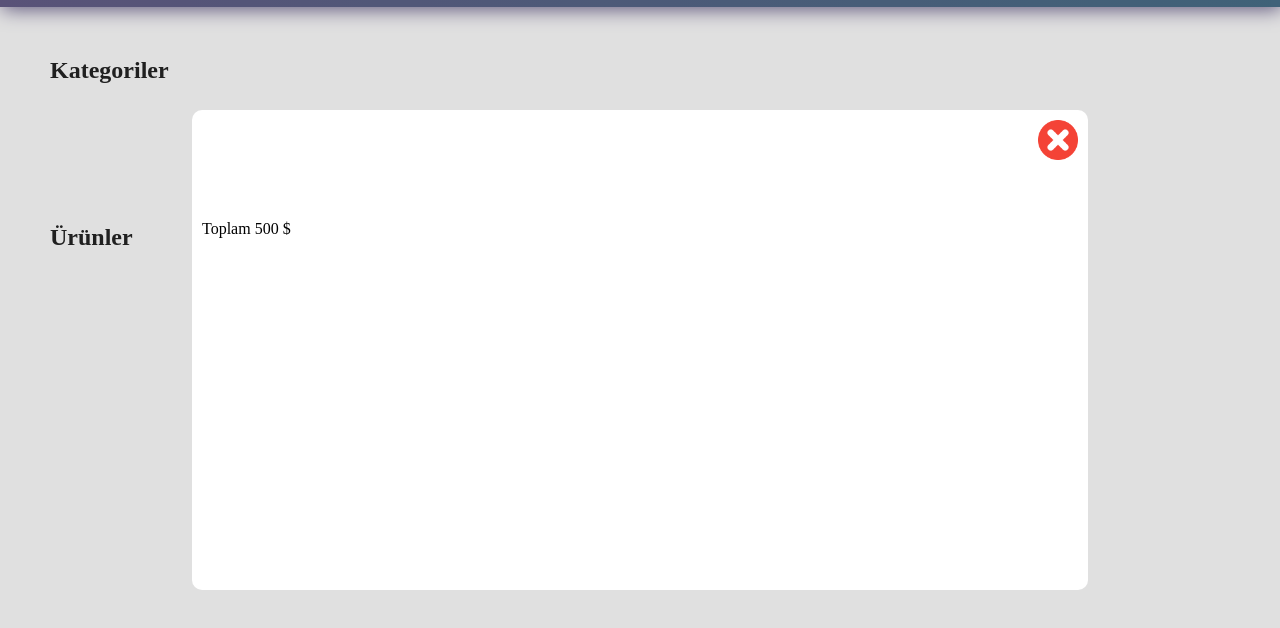
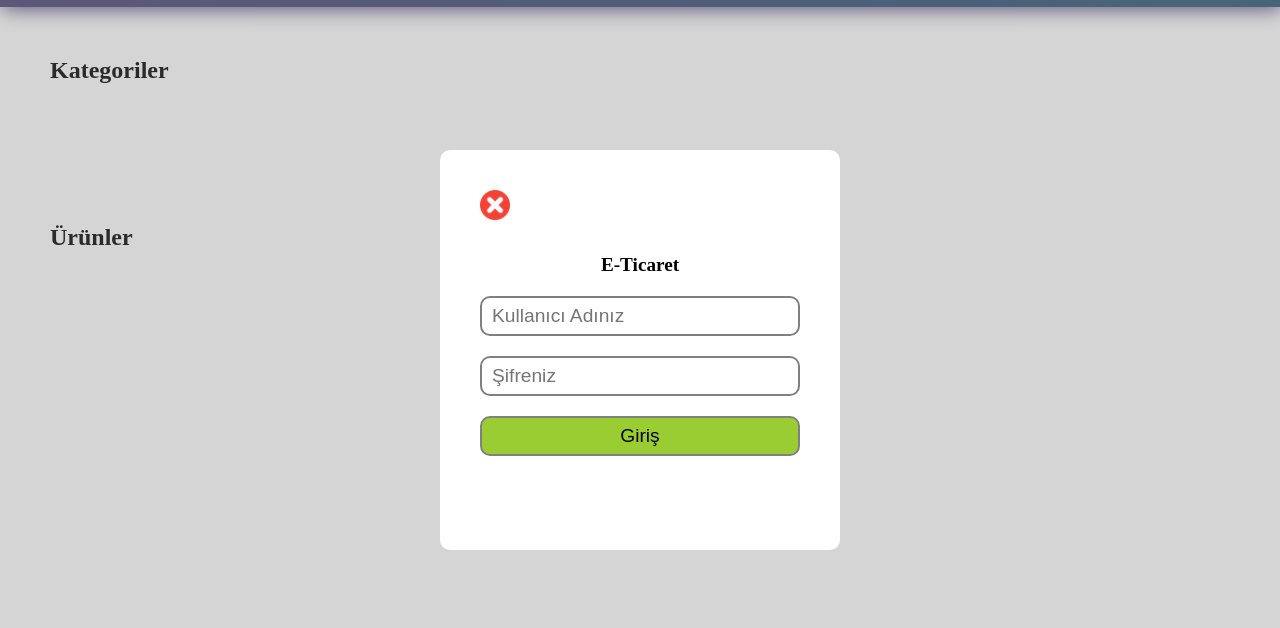
Before and after one commit to emredogan01/E-ticaret, a plain HTML site: page index.html in a window 1280 px wide. Shown: the part 50-678 px from the top of the page. Drawn offline with Linux system fonts and the light colour scheme; no server answers.

Commit message:
giriş modal eklendi

```diff
--- a/index.html
+++ b/index.html
@@ -14,12 +14,13 @@
         <div>
             <button id="sepet-btn">Sepet</button>
             <button>Kayıt Ol</button>
-            <button>Giriş Yap</button>
+            <button id="login-open">Giriş Yap</button>
         </div>
     </header>
 
     <!-- ana içerik -->
     <main>
+
         <!-- kategoriler -->
         <section id="categoyr-sec">
             <h1>Kategoriler</h1>
@@ -42,8 +43,9 @@
         </section>
     </main>
 
+
     <!-- modal -->
-    <div class="modal-wrapper active">
+    <div class="modal-wrapper">
         <div class="modal-inner">
             <div class="icon"><img src="/images/close.png" id="close-btn"></div>
             <div class="list"></div>
@@ -55,6 +57,24 @@
         </div>
     </div>
 
+    <!-- modal 2 -->
+    <div class="modal-login">
+        <div class="login-inner">
+            <div class="icon-close">
+                <img src="/images/close.png" id="close-btn"></div>
+            <div class="list"></div>
+            <form>
+                <label>E-Ticaret</label>
+                <input type="text" placeholder="Kullanıcı Adınız">
+                <input type="password" placeholder="Şifreniz">
+                <button>Giriş</button>
+            </form>
+        </div>
+    </div>
+
+
+
+
     <script src="/main.js" type="module"></script>
 </body>
 </html>
--- a/main.js
+++ b/main.js
@@ -40,7 +40,17 @@ const closeBtn = document.querySelector("#close-btn")
 const modal = document.querySelector(".modal-wrapper")
 const basketList = document.querySelector(".list")
 const modalInfo = document.querySelector(".total-span")
+const iconClose = document.querySelector(".icon-close")
+const modalLogin = document.querySelector(".modal-login")
+const loginOpen = document.querySelector("#login-open")
 
+iconClose.addEventListener("click", ()=>{
+  modalLogin.style.display = "none"
+})
+
+loginOpen.addEventListener("click",()=>{
+  modalLogin.style.display= "grid"
+})
 
 sepetBtn.addEventListener("click",()=>{
     modal.classList.add("active")
--- a/style.css
+++ b/style.css
@@ -161,6 +161,8 @@
     display: grid;
   }
 
+
+  /* modal */
   .modal-inner{
     background-color: white;
     width: 70%;
@@ -223,3 +225,78 @@
     background-color: red;
     color: white;
   }
+
+  /* modal 2 */
+
+  .lost{
+    display: none;
+  }
+
+  .modal-login{
+   position: fixed;
+   top: 0;
+   left: 0;
+   width: 100%;
+   height: 100%;
+   display: flex;
+   align-items: center;
+   justify-content: center;
+   background: rgba(128, 128, 128, 0.329);
+  }
+
+  .modal-login form{
+    display: flex;
+    flex-direction: column;
+    margin-top: -30px;
+  }
+
+  .modal-login form label{
+    font-size: 1.2rem;
+    text-align: center;
+    margin-bottom: 20px;
+    font-weight: 600;
+  }
+
+  .modal-login form input{
+    font-size: 1.2rem;
+    height: 40px;
+    width: 100%;
+    margin-bottom: 20px;
+    border-radius: 10px;
+    border: gray solid 2px;
+    outline: none;
+    padding-left: 10px;
+  }
+
+  .modal-login form button{
+    font-size: 1.2rem;
+    height: 40px;
+    width: 100%;
+    margin-bottom: 20px;
+    border-radius: 10px;
+    border: gray solid 2px;
+    background-color: yellowgreen;
+  }
+
+  .modal-login form button:hover{
+    transform: scale(.98);
+  }
+
+  .login-inner{
+    padding: 40px;
+    background-color: #fff;
+    border-radius: 10px;
+    min-width: 400px;
+    max-width: 70%;
+    min-height: 50%;
+  }
+
+  .login-inner .icon{
+    display: flex;
+    justify-content: end;
+  }
+
+  .login-inner img{
+    height: 30px;
+    cursor: pointer;
+  }
```
Also changed, not shown: 1 other file.
